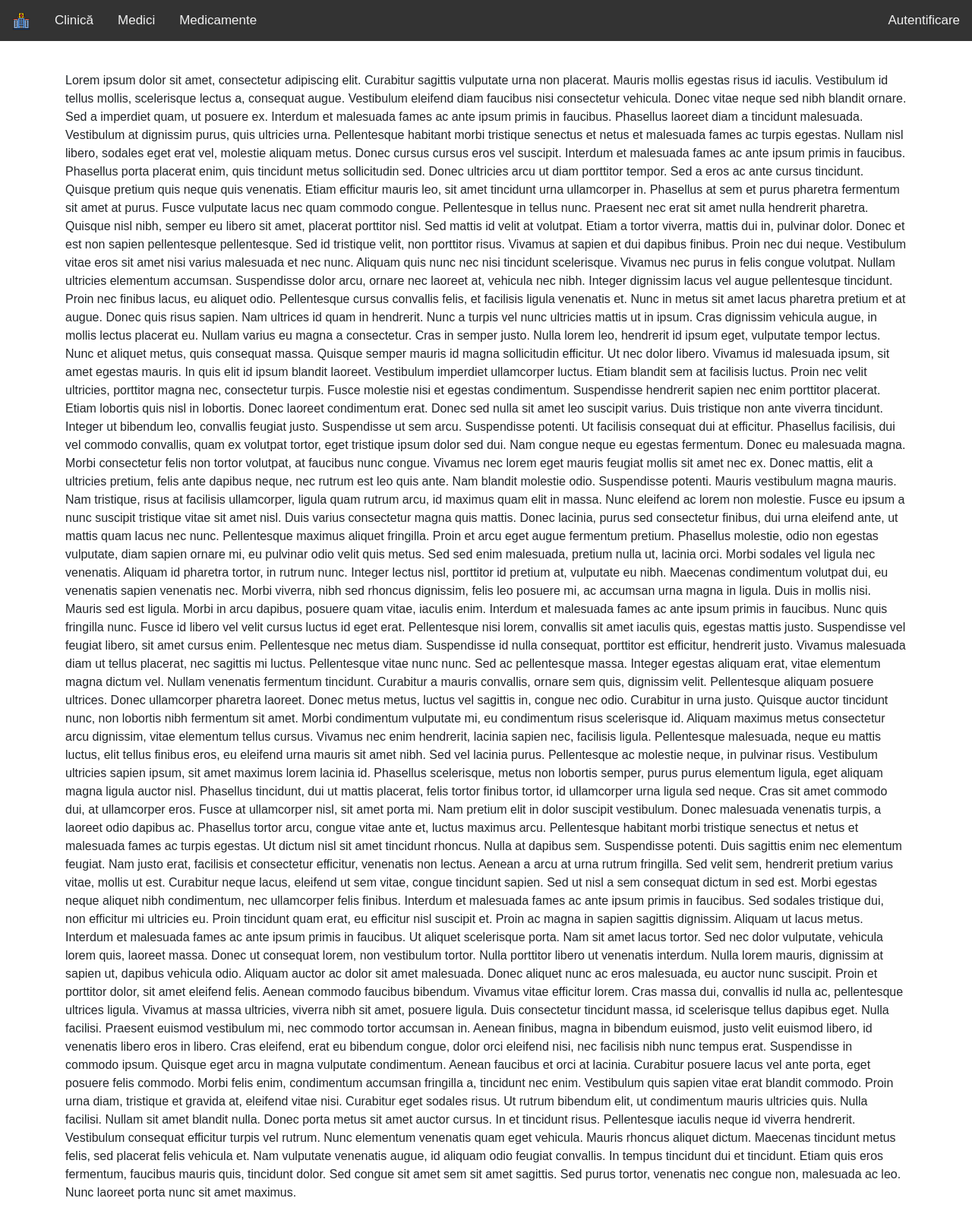
After one commit to deividhere/mase-clinica, a PHP site: page /dummy.php in a window 1280 px wide. The commit adds this page. Shown: the whole page at 76% size. Run offline with PHP 8.4, Linux system fonts and the light colour scheme; data that the repository does not hold is empty.

Commit message:
functional navbar, looks okay

```diff
--- /dev/null
+++ b/www/dummy.php
@@ -0,0 +1,64 @@
+<!DOCTYPE html>
+<html lang="en">
+  <head>
+    <meta charset="UTF-8">
+    <meta name="viewport" content="width=device-width, initial-scale=1.0">
+    <meta http-equiv="X-UA-Compatible" content="ie=edge">
+
+    <title>Clinică medicală</title>
+
+    <link rel="stylesheet" type="text/css" href="./style/style.css">
+    <link rel="icon" href="./assets/favicon/favicon.ico" type="image/x-icon">
+
+    <!-- Bootstrap 5 CSS -->
+    <link href="https://cdn.jsdelivr.net/npm/bootstrap@5.3.3/dist/css/bootstrap.min.css" rel="stylesheet" integrity="sha384-QWTKZyjpPEjISv5WaRU9OFeRpok6YctnYmDr5pNlyT2bRjXh0JMhjY6hW+ALEwIH" crossorigin="anonymous">
+
+    <!-- Bootstrap 5 JS -->
+    <script defer src="https://cdn.jsdelivr.net/npm/bootstrap@5.3.3/dist/js/bootstrap.bundle.min.js" integrity="sha384-YvpcrYf0tY3lHB60NNkmXc5s9fDVZLESaAA55NDzOxhy9GkcIdslK1eN7N6jIeHz" crossorigin="anonymous"></script>
+
+    <!-- Font Awesome CSS -->
+    <link rel="stylesheet" href="https://stackpath.bootstrapcdn.com/font-awesome/4.7.0/css/font-awesome.min.css" integrity="sha384-wvfXpqpZZVQGK6TAh5PVlGOfQNHSoD2xbE+QkPxCAFlNEevoEH3Sl0sibVcOQVnN" crossorigin="anonymous">
+
+  </head>
+  <body>
+    <?php
+    session_start();
+    include 'navbar.php';
+    ?>
+
+    <div class="container mt-4">
+      Lorem ipsum dolor sit amet, consectetur adipiscing elit. Curabitur sagittis vulputate urna non placerat. Mauris mollis egestas risus id iaculis. Vestibulum id tellus mollis, scelerisque lectus a, consequat augue. Vestibulum eleifend diam faucibus nisi consectetur vehicula. Donec vitae neque sed nibh blandit ornare. Sed a imperdiet quam, ut posuere ex. Interdum et malesuada fames ac ante ipsum primis in faucibus. Phasellus laoreet diam a tincidunt malesuada. Vestibulum at dignissim purus, quis ultricies urna.
+
+      Pellentesque habitant morbi tristique senectus et netus et malesuada fames ac turpis egestas. Nullam nisl libero, sodales eget erat vel, molestie aliquam metus. Donec cursus cursus eros vel suscipit. Interdum et malesuada fames ac ante ipsum primis in faucibus. Phasellus porta placerat enim, quis tincidunt metus sollicitudin sed. Donec ultricies arcu ut diam porttitor tempor. Sed a eros ac ante cursus tincidunt. Quisque pretium quis neque quis venenatis. Etiam efficitur mauris leo, sit amet tincidunt urna ullamcorper in. Phasellus at sem et purus pharetra fermentum sit amet at purus. Fusce vulputate lacus nec quam commodo congue.
+
+      Pellentesque in tellus nunc. Praesent nec erat sit amet nulla hendrerit pharetra. Quisque nisl nibh, semper eu libero sit amet, placerat porttitor nisl. Sed mattis id velit at volutpat. Etiam a tortor viverra, mattis dui in, pulvinar dolor. Donec et est non sapien pellentesque pellentesque. Sed id tristique velit, non porttitor risus. Vivamus at sapien et dui dapibus finibus. Proin nec dui neque. Vestibulum vitae eros sit amet nisi varius malesuada et nec nunc. Aliquam quis nunc nec nisi tincidunt scelerisque. Vivamus nec purus in felis congue volutpat. Nullam ultricies elementum accumsan. Suspendisse dolor arcu, ornare nec laoreet at, vehicula nec nibh.
+
+      Integer dignissim lacus vel augue pellentesque tincidunt. Proin nec finibus lacus, eu aliquet odio. Pellentesque cursus convallis felis, et facilisis ligula venenatis et. Nunc in metus sit amet lacus pharetra pretium et at augue. Donec quis risus sapien. Nam ultrices id quam in hendrerit. Nunc a turpis vel nunc ultricies mattis ut in ipsum. Cras dignissim vehicula augue, in mollis lectus placerat eu. Nullam varius eu magna a consectetur. Cras in semper justo. Nulla lorem leo, hendrerit id ipsum eget, vulputate tempor lectus.
+
+      Nunc et aliquet metus, quis consequat massa. Quisque semper mauris id magna sollicitudin efficitur. Ut nec dolor libero. Vivamus id malesuada ipsum, sit amet egestas mauris. In quis elit id ipsum blandit laoreet. Vestibulum imperdiet ullamcorper luctus. Etiam blandit sem at facilisis luctus.
+
+      Proin nec velit ultricies, porttitor magna nec, consectetur turpis. Fusce molestie nisi et egestas condimentum. Suspendisse hendrerit sapien nec enim porttitor placerat. Etiam lobortis quis nisl in lobortis. Donec laoreet condimentum erat. Donec sed nulla sit amet leo suscipit varius. Duis tristique non ante viverra tincidunt. Integer ut bibendum leo, convallis feugiat justo. Suspendisse ut sem arcu. Suspendisse potenti. Ut facilisis consequat dui at efficitur. Phasellus facilisis, dui vel commodo convallis, quam ex volutpat tortor, eget tristique ipsum dolor sed dui.
+
+      Nam congue neque eu egestas fermentum. Donec eu malesuada magna. Morbi consectetur felis non tortor volutpat, at faucibus nunc congue. Vivamus nec lorem eget mauris feugiat mollis sit amet nec ex. Donec mattis, elit a ultricies pretium, felis ante dapibus neque, nec rutrum est leo quis ante. Nam blandit molestie odio. Suspendisse potenti. Mauris vestibulum magna mauris. Nam tristique, risus at facilisis ullamcorper, ligula quam rutrum arcu, id maximus quam elit in massa. Nunc eleifend ac lorem non molestie. Fusce eu ipsum a nunc suscipit tristique vitae sit amet nisl. Duis varius consectetur magna quis mattis. Donec lacinia, purus sed consectetur finibus, dui urna eleifend ante, ut mattis quam lacus nec nunc. Pellentesque maximus aliquet fringilla. Proin et arcu eget augue fermentum pretium.
+
+      Phasellus molestie, odio non egestas vulputate, diam sapien ornare mi, eu pulvinar odio velit quis metus. Sed sed enim malesuada, pretium nulla ut, lacinia orci. Morbi sodales vel ligula nec venenatis. Aliquam id pharetra tortor, in rutrum nunc. Integer lectus nisl, porttitor id pretium at, vulputate eu nibh. Maecenas condimentum volutpat dui, eu venenatis sapien venenatis nec. Morbi viverra, nibh sed rhoncus dignissim, felis leo posuere mi, ac accumsan urna magna in ligula. Duis in mollis nisi. Mauris sed est ligula.
+
+      Morbi in arcu dapibus, posuere quam vitae, iaculis enim. Interdum et malesuada fames ac ante ipsum primis in faucibus. Nunc quis fringilla nunc. Fusce id libero vel velit cursus luctus id eget erat. Pellentesque nisi lorem, convallis sit amet iaculis quis, egestas mattis justo. Suspendisse vel feugiat libero, sit amet cursus enim. Pellentesque nec metus diam. Suspendisse id nulla consequat, porttitor est efficitur, hendrerit justo. Vivamus malesuada diam ut tellus placerat, nec sagittis mi luctus. Pellentesque vitae nunc nunc. Sed ac pellentesque massa. Integer egestas aliquam erat, vitae elementum magna dictum vel. Nullam venenatis fermentum tincidunt. Curabitur a mauris convallis, ornare sem quis, dignissim velit.
+
+      Pellentesque aliquam posuere ultrices. Donec ullamcorper pharetra laoreet. Donec metus metus, luctus vel sagittis in, congue nec odio. Curabitur in urna justo. Quisque auctor tincidunt nunc, non lobortis nibh fermentum sit amet. Morbi condimentum vulputate mi, eu condimentum risus scelerisque id. Aliquam maximus metus consectetur arcu dignissim, vitae elementum tellus cursus. Vivamus nec enim hendrerit, lacinia sapien nec, facilisis ligula. Pellentesque malesuada, neque eu mattis luctus, elit tellus finibus eros, eu eleifend urna mauris sit amet nibh. Sed vel lacinia purus. Pellentesque ac molestie neque, in pulvinar risus. Vestibulum ultricies sapien ipsum, sit amet maximus lorem lacinia id.
+
+      Phasellus scelerisque, metus non lobortis semper, purus purus elementum ligula, eget aliquam magna ligula auctor nisl. Phasellus tincidunt, dui ut mattis placerat, felis tortor finibus tortor, id ullamcorper urna ligula sed neque. Cras sit amet commodo dui, at ullamcorper eros. Fusce at ullamcorper nisl, sit amet porta mi. Nam pretium elit in dolor suscipit vestibulum. Donec malesuada venenatis turpis, a laoreet odio dapibus ac. Phasellus tortor arcu, congue vitae ante et, luctus maximus arcu. Pellentesque habitant morbi tristique senectus et netus et malesuada fames ac turpis egestas. Ut dictum nisl sit amet tincidunt rhoncus. Nulla at dapibus sem. Suspendisse potenti. Duis sagittis enim nec elementum feugiat. Nam justo erat, facilisis et consectetur efficitur, venenatis non lectus. Aenean a arcu at urna rutrum fringilla. Sed velit sem, hendrerit pretium varius vitae, mollis ut est.
+
+      Curabitur neque lacus, eleifend ut sem vitae, congue tincidunt sapien. Sed ut nisl a sem consequat dictum in sed est. Morbi egestas neque aliquet nibh condimentum, nec ullamcorper felis finibus. Interdum et malesuada fames ac ante ipsum primis in faucibus. Sed sodales tristique dui, non efficitur mi ultricies eu. Proin tincidunt quam erat, eu efficitur nisl suscipit et. Proin ac magna in sapien sagittis dignissim. Aliquam ut lacus metus. Interdum et malesuada fames ac ante ipsum primis in faucibus. Ut aliquet scelerisque porta. Nam sit amet lacus tortor. Sed nec dolor vulputate, vehicula lorem quis, laoreet massa. Donec ut consequat lorem, non vestibulum tortor.
+
+      Nulla porttitor libero ut venenatis interdum. Nulla lorem mauris, dignissim at sapien ut, dapibus vehicula odio. Aliquam auctor ac dolor sit amet malesuada. Donec aliquet nunc ac eros malesuada, eu auctor nunc suscipit. Proin et porttitor dolor, sit amet eleifend felis. Aenean commodo faucibus bibendum. Vivamus vitae efficitur lorem. Cras massa dui, convallis id nulla ac, pellentesque ultrices ligula. Vivamus at massa ultricies, viverra nibh sit amet, posuere ligula. Duis consectetur tincidunt massa, id scelerisque tellus dapibus eget. Nulla facilisi. Praesent euismod vestibulum mi, nec commodo tortor accumsan in. Aenean finibus, magna in bibendum euismod, justo velit euismod libero, id venenatis libero eros in libero. Cras eleifend, erat eu bibendum congue, dolor orci eleifend nisi, nec facilisis nibh nunc tempus erat. Suspendisse in commodo ipsum. Quisque eget arcu in magna vulputate condimentum.
+
+      Aenean faucibus et orci at lacinia. Curabitur posuere lacus vel ante porta, eget posuere felis commodo. Morbi felis enim, condimentum accumsan fringilla a, tincidunt nec enim. Vestibulum quis sapien vitae erat blandit commodo. Proin urna diam, tristique et gravida at, eleifend vitae nisi. Curabitur eget sodales risus. Ut rutrum bibendum elit, ut condimentum mauris ultricies quis. Nulla facilisi. Nullam sit amet blandit nulla.
+
+      Donec porta metus sit amet auctor cursus. In et tincidunt risus. Pellentesque iaculis neque id viverra hendrerit. Vestibulum consequat efficitur turpis vel rutrum. Nunc elementum venenatis quam eget vehicula. Mauris rhoncus aliquet dictum. Maecenas tincidunt metus felis, sed placerat felis vehicula et. Nam vulputate venenatis augue, id aliquam odio feugiat convallis. In tempus tincidunt dui et tincidunt. Etiam quis eros fermentum, faucibus mauris quis, tincidunt dolor. Sed congue sit amet sem sit amet sagittis. Sed purus tortor, venenatis nec congue non, malesuada ac leo. Nunc laoreet porta nunc sit amet maximus.
+
+    </div>
+
+    <script src="./script/script.js"></script>
+  </body>
+</html>
--- a/www/navbar.php
+++ b/www/navbar.php
@@ -2,31 +2,65 @@
 <html>
     <head>
         <meta name="viewport" content="width=device-width, initial-scale=1.0">
-        <link rel="stylesheet" type="text/css" href="./style/navbar.css">
+        <link rel="stylesheet" type="text/css" href="style/navbar.css">
+
+        <!-- Font Awesome CSS -->
+        <link rel="stylesheet" href="https://cdnjs.cloudflare.com/ajax/libs/font-awesome/4.7.0/css/font-awesome.min.css">
     </head>
     <body>
+        <div class="topnav" id="myTopnav">
+            <a href="home" class="nohover"><img src="assets/hospital.png" class="small"></a>
+            <a href="home" class="<?php if ($active == 1) {echo "active";}?>">Clinică</a>
+            <a href="medici" class="<?php if ($active == 2) {echo "active";}?>">Medici</a>
+            <a href="medicamente" class="<?php if ($active == 3) {echo "active";}?>">Medicamente</a>
+            <?php
+            session_start();
+            if (isset($_SESSION['loggedin']) && $_SESSION['loggedin'] == true) {
+                echo "Welcome to the member's area, " . htmlspecialchars($_SESSION['username']) . "!";
+            }
+            else
+            {
+                echo "<a href=\"javascript:void(0);\" class=\"right";
+                if ($active == 9) {echo " active";};
+                echo "\"";
+                echo " onclick=\"document.getElementById('id01').style.display='none'\"";
+                echo ">Autentificare</a>";
+            }
+            ?>
 
-    <ul class="topnav">
-        <li>
-            <div>
-                <a href="#home">
-                    <img class="small" src="./assets/hospital.png">
-                    Clinică
-                </a>
-            </div>
-        </li>
-        <?php
-        if (true)
-        {
-        ?>
-        <li><a class="active" href="#home">Acasă</a></li>
-        <?php
-        }
-        ?>
-        <li><a href="#news">Medici</a></li>
-        <li><a href="#contact">Medicamente</a></li>
-        <li class="right"><a href="#user">User</a></li>
-    </ul>
+            <a href="javascript:void(0);" class="icon" onclick="myFunction()">
+                <i class="fa fa-bars"></i>
+            </a>
+        </div>
 
+        <div id="id01" class="modal">
+
+            <form class="modal-content animate" action="/action_page.php" method="post">
+                <div class="imgcontainer">
+                <span onclick="document.getElementById('id01').style.display='none'" class="close" title="Close Modal">&times;</span>
+                <img src="img_avatar2.png" alt="Avatar" class="avatar">
+                </div>
+
+                <div class="container">
+                <label for="uname"><b>Username</b></label>
+                <input type="text" placeholder="Enter Username" name="uname" required>
+
+                <label for="psw"><b>Password</b></label>
+                <input type="password" placeholder="Enter Password" name="psw" required>
+
+                <button type="submit">Login</button>
+                <label>
+                    <input type="checkbox" checked="checked" name="remember"> Remember me
+                </label>
+                </div>
+
+                <div class="container" style="background-color:#f1f1f1">
+                <button type="button" onclick="document.getElementById('id01').style.display='none'" class="cancelbtn">Cancel</button>
+                <span class="psw">Forgot <a href="#">password?</a></span>
+                </div>
+            </form>
+        </div>
+
+        <script src="script/navbar.js"></script>
     </body>
 </html>
--- a/www/style/navbar.css
+++ b/www/style/navbar.css
@@ -1,33 +1,192 @@
-ul.topnav {
-    list-style-type: none;
+body {
     margin: 0;
-    padding: 0;
+    font-family: Arial, Helvetica, sans-serif;
+}
+
+.topnav {
     overflow: hidden;
     background-color: #333;
-  }
+    position: -webkit-sticky; /* Safari */
+    position: sticky;
+    top: 0;
+}
 
-  ul.topnav li {float: left;}
-
-  ul.topnav li a {
+.topnav a {
+    float: left;
     display: block;
-    color: white;
+    color: #f2f2f2;
     text-align: center;
     padding: 14px 16px;
     text-decoration: none;
-  }
+    font-size: 17px;
+}
 
-  ul.topnav li a:hover:not(.active) {background-color: #111;}
+.topnav a:hover {
+    background-color: #ddd;
+    color: black;
+}
 
-  ul.topnav li a.active {background-color: #04AA6D;}
+.topnav a.active {
+    background-color: #04AA6D;
+    color: white;
+}
 
-  ul.topnav li.right {float: right;}
+.topnav a.right {
+    float: right;
+}
 
-  @media screen and (max-width: 600px) {
-    ul.topnav li.right,
-    ul.topnav li {float: none;}
-  }
+.topnav .icon {
+    display: none;
+}
+
+@media screen and (max-width: 600px) {
+    .topnav a:not(:first-child) {display: none;}
+    .topnav a.icon {
+      float: right;
+      display: block;
+    }
+}
+
+@media screen and (max-width: 600px) {
+    .topnav.responsive {position: relative;}
+    .topnav.responsive .icon {
+      position: absolute;
+      right: 0;
+      top: 0;
+    }
+    .topnav.responsive a {
+      float: none;
+      display: block;
+      text-align: left;
+    }
+}
 
 img.small {
-    width: 30px;
-    height: 30px;
+    width: 24px;
+    height: 24px;
 }
+
+.nohover {
+    pointer-events: none;
+}
+
+body {font-family: Arial, Helvetica, sans-serif;}
+
+/* Full-width input fields */
+input[type=text], input[type=password] {
+  width: 100%;
+  padding: 12px 20px;
+  margin: 8px 0;
+  display: inline-block;
+  border: 1px solid #ccc;
+  box-sizing: border-box;
+}
+
+/* Set a style for all buttons */
+button {
+  background-color: #04AA6D;
+  color: white;
+  padding: 14px 20px;
+  margin: 8px 0;
+  border: none;
+  cursor: pointer;
+  width: 100%;
+}
+
+button:hover {
+  opacity: 0.8;
+}
+
+/* Extra styles for the cancel button */
+.cancelbtn {
+  width: auto;
+  padding: 10px 18px;
+  background-color: #f44336;
+}
+
+/* Center the image and position the close button */
+.imgcontainer {
+  text-align: center;
+  margin: 24px 0 12px 0;
+  position: relative;
+}
+
+img.avatar {
+  width: 40%;
+  border-radius: 50%;
+}
+
+.container {
+  padding: 16px;
+}
+
+span.psw {
+  float: right;
+  padding-top: 16px;
+}
+
+/* The Modal (background) */
+.modal {
+  display: none; /* Hidden by default */
+  position: fixed; /* Stay in place */
+  z-index: 1; /* Sit on top */
+  left: 0;
+  top: 0;
+  width: 100%; /* Full width */
+  height: 100%; /* Full height */
+  overflow: auto; /* Enable scroll if needed */
+  background-color: rgb(0,0,0); /* Fallback color */
+  background-color: rgba(0,0,0,0.4); /* Black w/ opacity */
+  padding-top: 60px;
+}
+
+/* Modal Content/Box */
+.modal-content {
+  background-color: #fefefe;
+  margin: 5% auto 15% auto; /* 5% from the top, 15% from the bottom and centered */
+  border: 1px solid #888;
+  width: 80%; /* Could be more or less, depending on screen size */
+}
+
+/* The Close Button (x) */
+.close {
+  position: absolute;
+  right: 25px;
+  top: 0;
+  color: #000;
+  font-size: 35px;
+  font-weight: bold;
+}
+
+.close:hover,
+.close:focus {
+  color: red;
+  cursor: pointer;
+}
+
+/* Add Zoom Animation */
+.animate {
+  -webkit-animation: animatezoom 0.6s;
+  animation: animatezoom 0.6s
+}
+
+@-webkit-keyframes animatezoom {
+  from {-webkit-transform: scale(0)}
+  to {-webkit-transform: scale(1)}
+}
+
+@keyframes animatezoom {
+  from {transform: scale(0)}
+  to {transform: scale(1)}
+}
+
+/* Change styles for span and cancel button on extra small screens */
+@media screen and (max-width: 300px) {
+  span.psw {
+     display: block;
+     float: none;
+  }
+  .cancelbtn {
+     width: 100%;
+  }
+}
```
Also changed, not shown: www/home.php (renamed from www/index.php, +13 -4 lines), www/login.php (added, +36 -0 lines), www/script.js (deleted, +0 -9 lines), www/script/navbar.js (added, +18 -0 lines), www/.htaccess (added), www/script/script.js (added).
